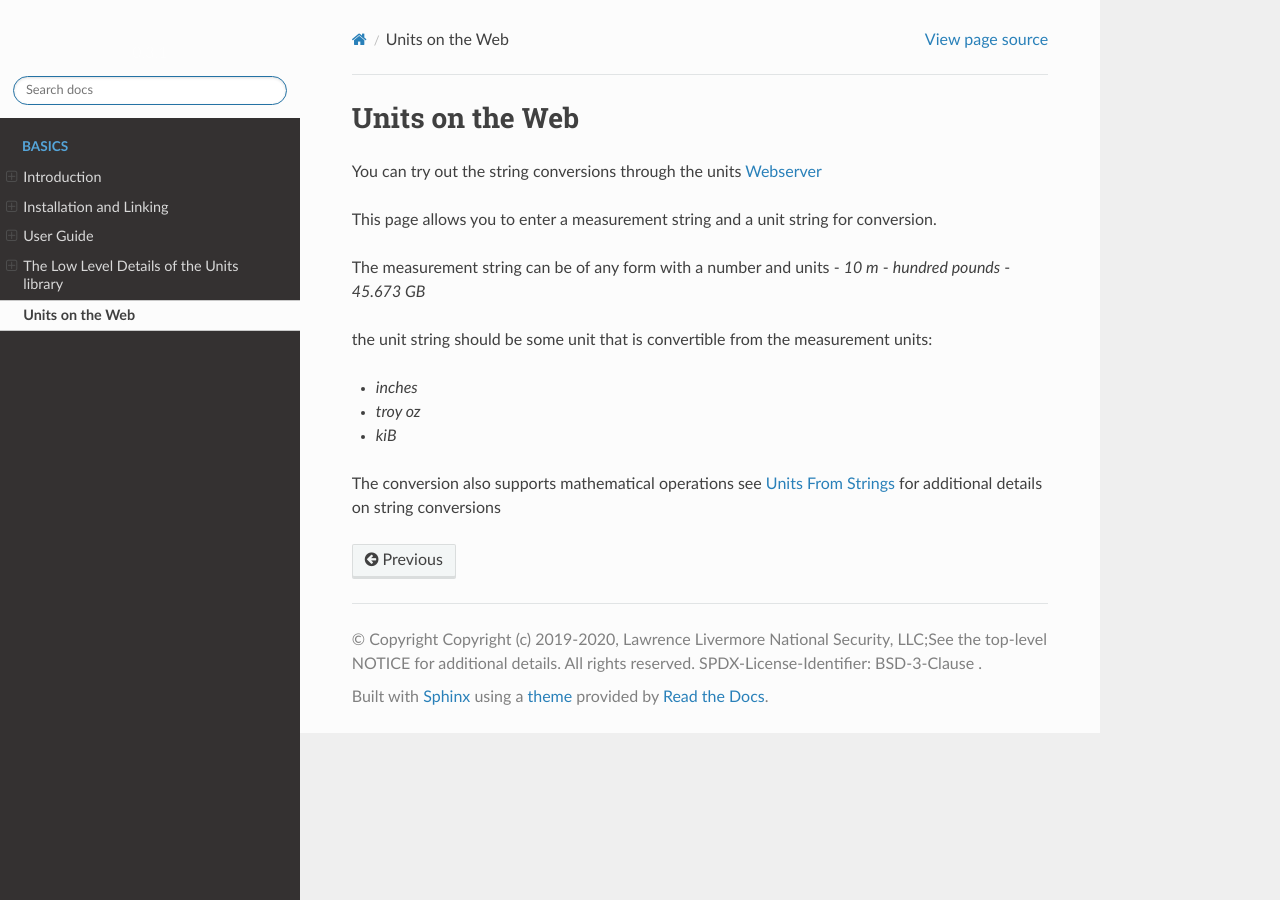
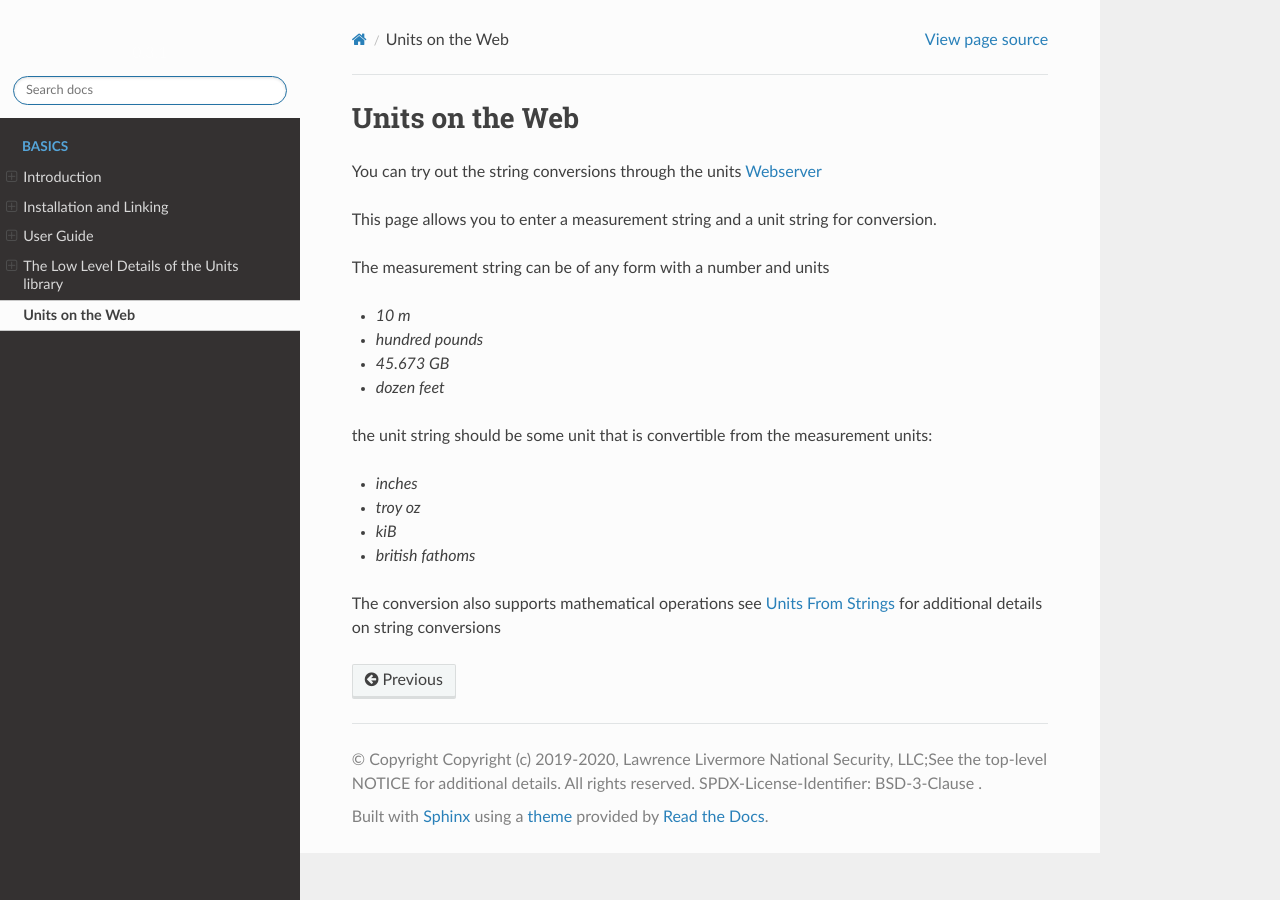
Before and after one commit to LLNL/units, a Sphinx documentation site: the page built from docs/web/index.rst, in a window 1280 px wide. Built offline with Sphinx 7.4.7 and the Read the Docs theme 2.0.0, drawn with Linux system fonts in a browser that asks for light colours.

Commit message:
more edits and fixes

```diff
--- a/docs/installation/cmake_variables.rst
+++ b/docs/installation/cmake_variables.rst
@@ -66,6 +66,7 @@ As part of the HELICS library the units library is used as a submodule it is inc
    hide_variable(UNITS_BUILD_OBJECT_LIBRARY)
 
 Then the target linked by
+
 .. code-block:: cmake
 
    target_link_libraries(helics_common PUBLIC HELICS::utilities units::units)
--- a/docs/user-guide/commodities.rst
+++ b/docs/user-guide/commodities.rst
@@ -1,3 +1,6 @@
 =======================
 Commodities
 =======================
+
+the `precise_unit` class can represent commodities as well as units.  The commodity is represented by a 32 bit unsigned number that codes a variety of commodities.
+The actual representation is still undergoing some change so expect this to change going forward.
--- a/docs/user-guide/custom_count_units.rst
+++ b/docs/user-guide/custom_count_units.rst
@@ -1,3 +1,3 @@
-==================
+======================
 Custom Counting Units
-==================
+======================
--- a/docs/user-guide/units.rst
+++ b/docs/user-guide/units.rst
@@ -61,6 +61,7 @@ Basic operations
 Some mathematical operations between units are supported.  `*` and `/` with units produce a new unit.
 
 .. code-block:: c++
+
    auto new_unit=m/s;
    auto another=new_unit*s;
    //another == m
--- a/docs/web/index.rst
+++ b/docs/web/index.rst
@@ -3,19 +3,22 @@ Units on the Web
 ==================
 
 You can try out the string conversions through the units
-`Webserver <_static/convert.html>`_
+`Webserver <../_static/convert.html>`_
 
 This page allows you to enter a measurement string and a unit string for conversion.
 
 The measurement string can be of any form with a number and units
--  `10 m`
--  `hundred pounds`
--  `45.673 GB`
+
+-   `10 m`
+-   `hundred pounds`
+-   `45.673 GB`
+-   `dozen feet`
 
 the unit string should be some unit that is convertible from the measurement units:
 
 -   `inches`
 -   `troy oz`
--    `kiB`
+-   `kiB`
+-   `british fathoms`
 
 The conversion also supports mathematical operations  see :ref:`Units From Strings` for additional details on string conversions
```
